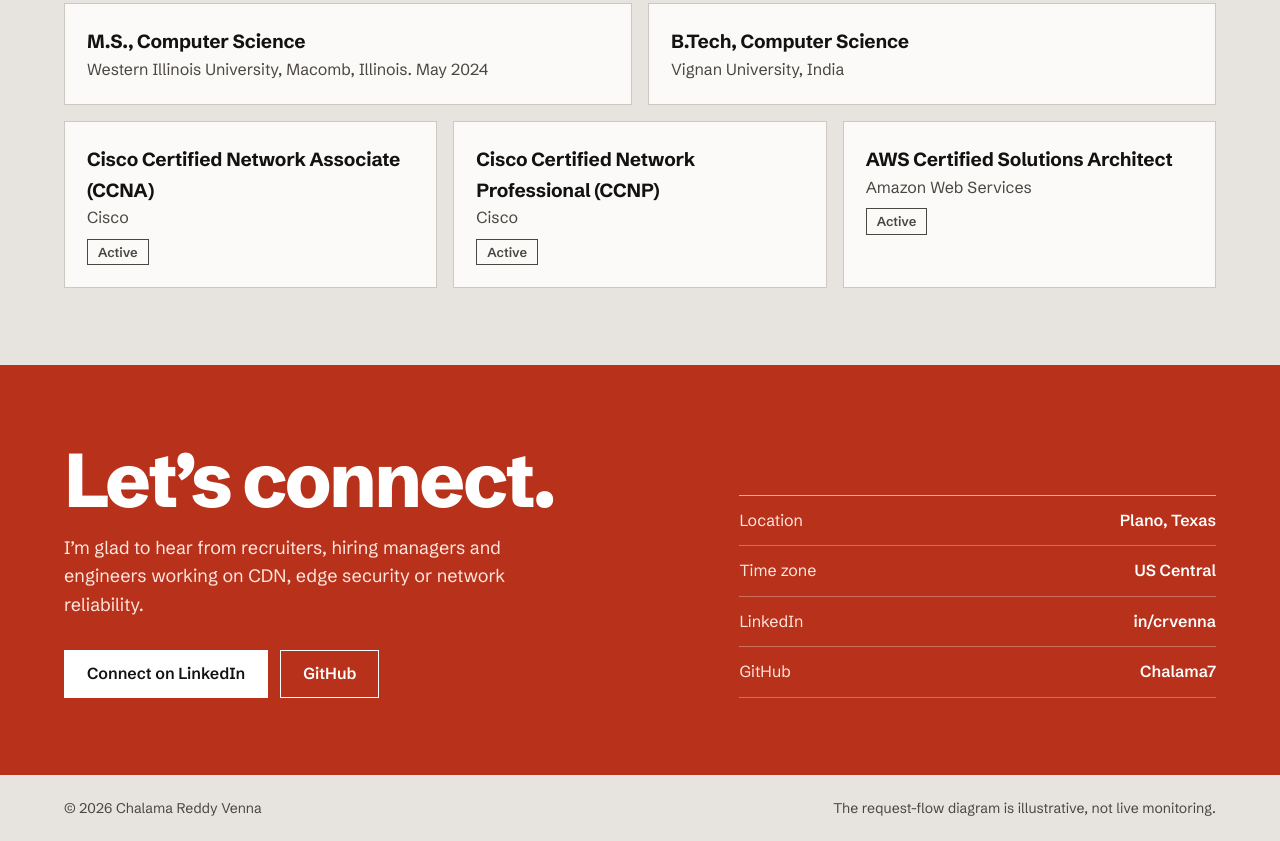
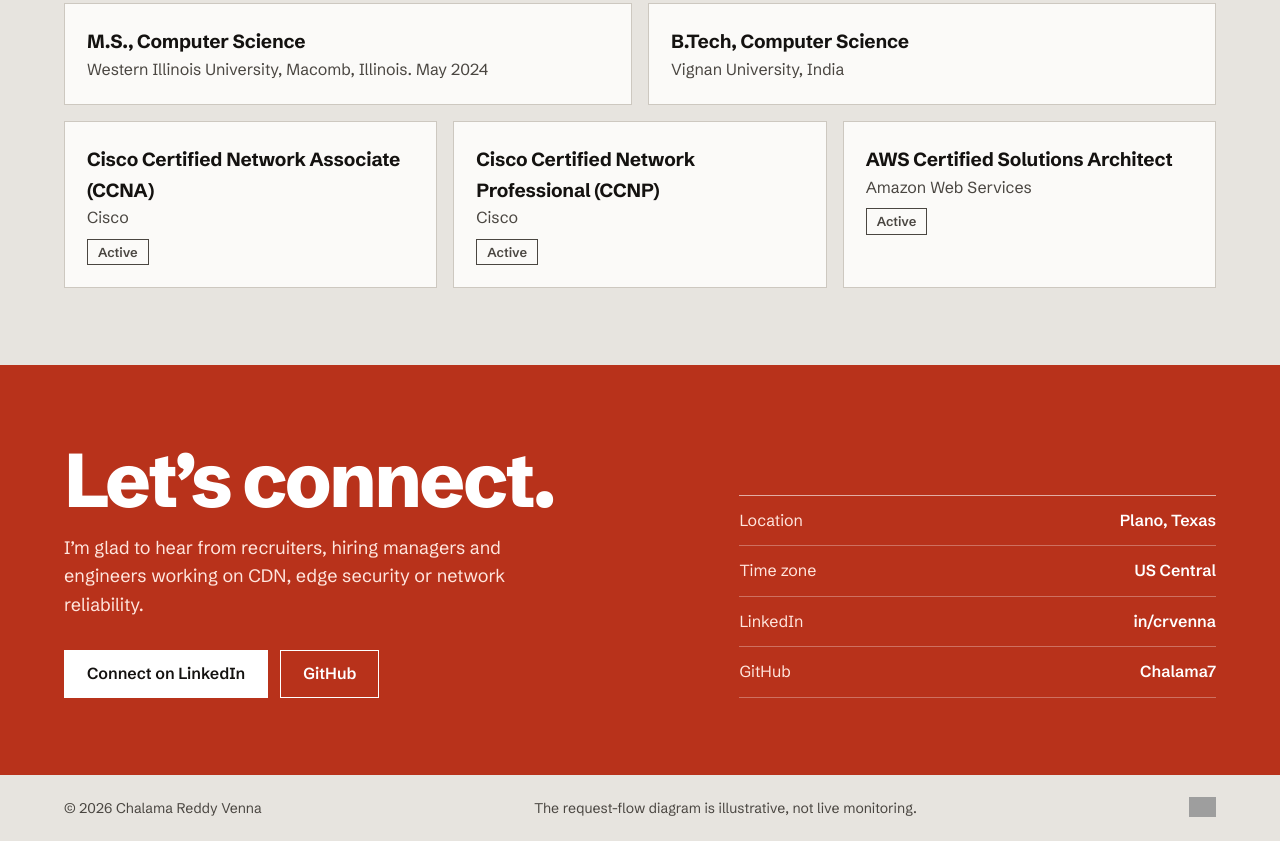
Before and after one commit to Chalama7/portfolio-site, a plain HTML site: page index.html in a window 1280 px wide. Shown: the part 4768-5609 px from the top of the page. Drawn offline with Linux system fonts and the light colour scheme; grey boxes are pictures that could not be loaded.

Commit message:
Update footer to include visitor count image
Added a visitor count image to the footer.

```diff
--- a/index.html
+++ b/index.html
@@ -449,7 +449,7 @@ footer .wrap{display:flex;flex-wrap:wrap;justify-content:space-between;gap:8px 2
 </div></section>
 </main>
 
-<footer><div class="wrap"><span>© 2026 Chalama Reddy Venna</span><span>The request-flow diagram is illustrative, not live monitoring.</span></div></footer>
+<footer><div class="wrap"><span>© 2026 Chalama Reddy Venna</span><span>The request-flow diagram is illustrative, not live monitoring.</span><img src="https://komarev.com/ghpvc/?username=edglabs-xyz&label=Visitors&color=b3301a&style=flat" alt="Visitor count" height="20" loading="lazy"></div></footer>
 
 <script>
 {
```
